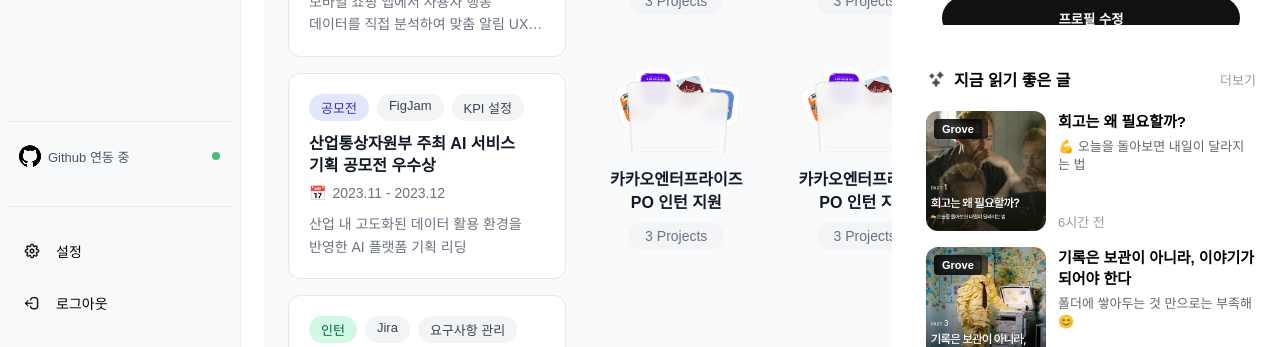
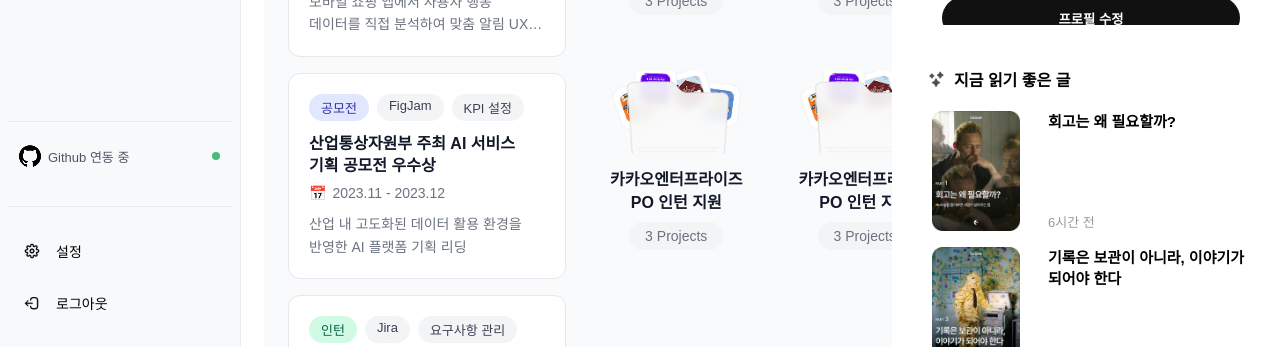
Before and after one commit to juunghaa/react-porters-grove, a React (Create React App) app: page / in a window 1280 px wide. Shown: the part 453-800 px from the top of the page. Built offline with nearby package versions, Linux system fonts and the light colour scheme; no server answers.

Commit message:
뉴스레터 비율 수정 및 완료

```diff
--- a/src/components/Newsletter/Newsletter.css
+++ b/src/components/Newsletter/Newsletter.css
@@ -47,17 +47,6 @@
     flex: 1;
   }
 
-  .more-link {
-    font-size: 13px;
-    color: #999;
-    cursor: pointer;
-    font-weight: 500;
-  }
-
-  .more-link:hover {
-    color: #666;
-  }
-
   /* 아티클 리스트 */
   .articles-list {
     display: flex;
@@ -70,41 +59,32 @@
     gap: 12px;
     cursor: pointer;
     transition: opacity 0.2s;
+    margin-left: -10px;
   }
 
   .article-item:hover {
     opacity: 0.8;
   }
 
-  .article-thumbnail {
+   .article-thumbnail {
     position: relative;
     width: 120px;
     height: 120px;
     border-radius: 12px;
     overflow: hidden;
     flex-shrink: 0;
+    display: flex;
+    align-items: center;
+    justify-content: center;
   }
 
   .article-thumbnail img {
     width: 100%;
     height: 100%;
-    object-fit: cover;
+    object-fit: contain; /* cover 대신 contain */
   }
 
   .part-badge {
-    position: absolute;
-    top: 8px;
-    left: 8px;
-    background: rgba(0, 0, 0, 0.6);
-    color: white;
-    font-size: 11px;
-    font-weight: 600;
-    padding: 4px 8px;
-    border-radius: 4px;
-    backdrop-filter: blur(4px);
-  }
-
-  .tag-badge {
     position: absolute;
     top: 8px;
     left: 8px;
@@ -139,18 +119,6 @@
     text-overflow: ellipsis;
   }
 
-  .article-subtitle {
-    font-size: 13px;
-    color: #666;
-    margin: 0;
-    line-height: 1.4;
-    display: -webkit-box;
-    -webkit-line-clamp: 2;
-    -webkit-box-orient: vertical;
-    overflow: hidden;
-    text-overflow: ellipsis;
-  }
-
   .article-time {
     font-size: 13px;
     color: #999;
--- a/src/components/Newsletter/Newsletter.jsx
+++ b/src/components/Newsletter/Newsletter.jsx
@@ -12,29 +12,20 @@
     {
       id: 1,
       title: "회고는 왜 필요할까?",
-      subtitle: "💪 오늘을 돌아보면 내일이 달라지는 법",
       thumbnail: topArticle1,
       time: "6시간 전",
-      tag: "Grove",
-      part: "PART 1"
     },
     {
       id: 2,
       title: "기록은 보관이 아니라, 이야기가 되어야 한다",
-      subtitle: "폴더에 쌓아두는 것 만으로는 부족해😊",
       thumbnail: topArticle2,
       time: "3일 전",
-      tag: "Grove",
-      part: "PART 3"
     },
     {
       id: 3,
       title: "유료 전환에 성공한 MVP 기획 프로세스 공개",
-      subtitle: "",
       thumbnail: topArticle3,
       time: "2025.09.29",
-      tag: "Google Ads",
-      part: ""
     }
   ];
 
@@ -45,7 +36,6 @@
         <div className="section-header">
           <img src={starsIcon} alt="✨" className="stars-icon" />
           <h3>지금 읽기 좋은 글</h3>
-          <span className="more-link">더보기</span>
         </div>
 
         <div className="articles-list">
@@ -53,8 +43,6 @@
             <div key={article.id} className="article-item">
               <div className="article-thumbnail">
                 <img src={article.thumbnail} alt={article.title} />
-                {article.part && <span className="part-badge">{article.part}</span>}
-                {article.tag && <span className="tag-badge">{article.tag}</span>}
               </div>
               <div className="article-content">
                 <h4 className="article-title">{article.title}</h4>
```
